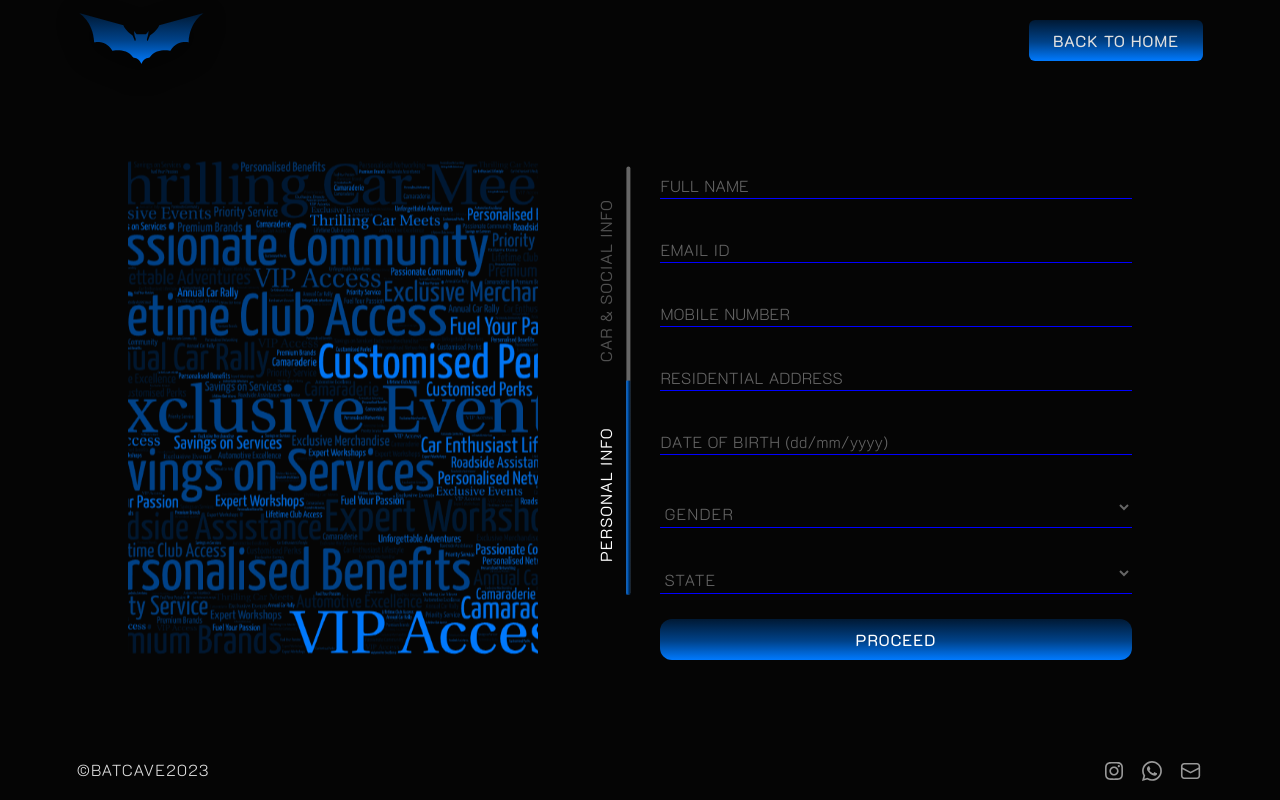
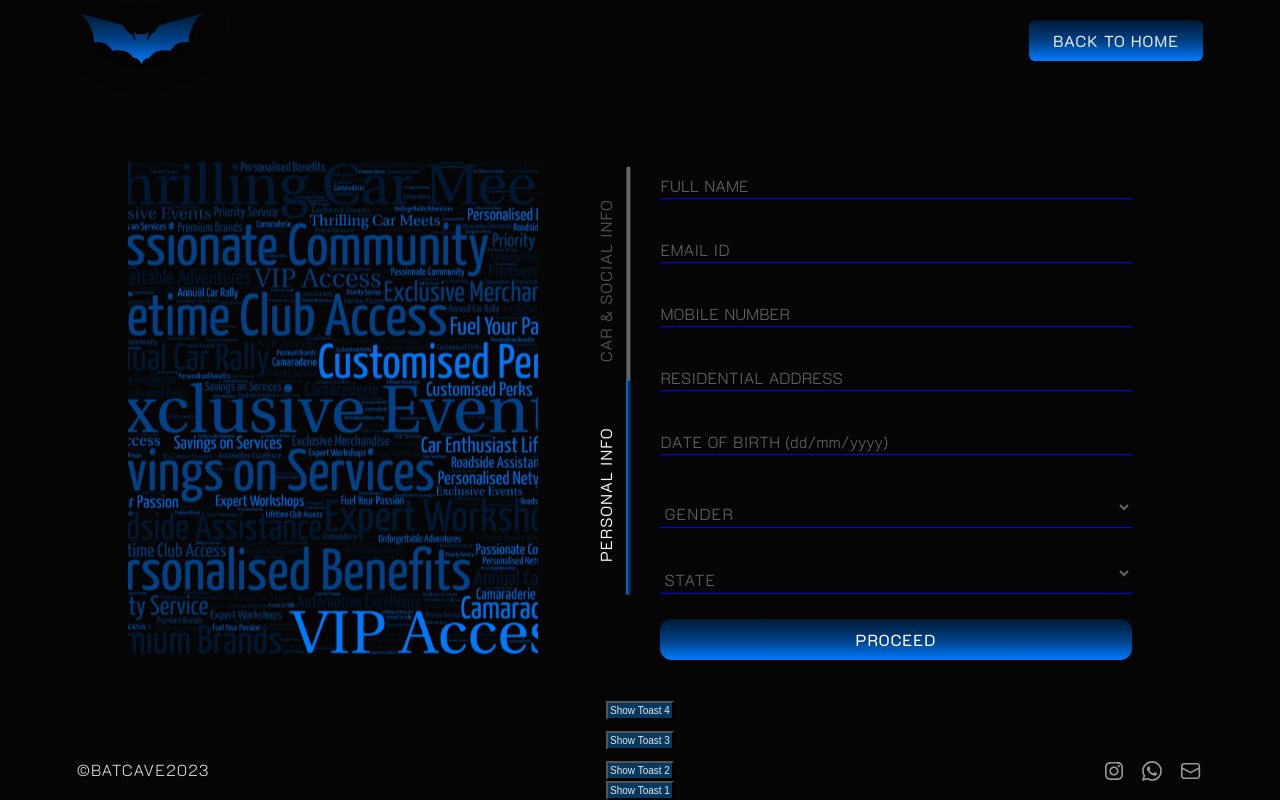
Before and after one commit to anamikagangadharan/batcaveprelaunch, a React (Create React App) app: page /register in a window 1280 px wide. Built offline with nearby package versions, Linux system fonts and the light colour scheme; a web font is replaced by a local one.

Commit message:
added toast notification

```diff
--- a/package.json
+++ b/package.json
@@ -12,6 +12,7 @@
     "react-dom": "^18.2.0",
     "react-router-dom": "^6.16.0",
     "react-scripts": "5.0.1",
+    "react-toastify": "^9.1.3",
     "web-vitals": "^2.1.4"
   },
   "scripts": {
--- a/src/components/Checkout/Checkout.jsx
+++ b/src/components/Checkout/Checkout.jsx
@@ -7,7 +7,11 @@ import { motion } from 'framer-motion';
 import Barrow from "../../assets/backarrow.svg"
 import { Link } from 'react-router-dom';
 
+import { ToastContainer, toast } from "react-toastify";
+import "react-toastify/dist/ReactToastify.css";
+
 const Checkout = () => {
+  const notify = () => toast.error("Payment Unsuccessfull");
 
     const [opened,setOpened]=useState(false)
     const [sopened,setsOpened]=useState(false)
@@ -178,7 +182,7 @@ const Checkout = () => {
 
             <span className={css.agreespan}>by clicking, I AGREE WITH THE <span onClick={()=>setOpened(!opened)} className={css.spaninside}>refund policy </span> &  <span onClick={()=>setsOpened(!opened)} className={css.spaninside}>shipping policy </span></span>
 
-            <button className={css.proceedbtn}>PROCEED TO PAY</button>
+            <button onClick={notify} className={css.proceedbtn}>PROCEED TO PAY</button>
 
 
 
@@ -188,6 +192,8 @@ const Checkout = () => {
         </div>
 
        </div>
+       {/* <button onClick={notify}>button</button> */}
+       <ToastContainer  position={"bottom-center"} />
 
        {/* refund policy popup */}
      {opened && <motion.div
--- a/src/components/Countdown/Countdown.jsx
+++ b/src/components/Countdown/Countdown.jsx
@@ -74,7 +74,7 @@ const Countdown = () => {
     </div>
 
     <div className={css.bottom}>
-    <Link to ="/"><button className={css.btohomebtn}>BACK TO HOME</button> </Link>
+    <Link onClick={()=>window.scrollTo(0,0)}  to ="/"><button className={css.btohomebtn}>BACK TO HOME</button> </Link>
           </div>
 
         </div>
--- a/src/components/Footer/Footer.jsx
+++ b/src/components/Footer/Footer.jsx
@@ -8,7 +8,7 @@ import Mail from "../../assets/mail.svg"
 const Footer = () => {
 
 
-  const phoneNumber = '+919786378480'; // Replace with the desired phone number
+  const phoneNumber = '+918877880101'; // Replace with the desired phone number
   const message = 'Hello.....'; // Replace with your message
 
   const whatsappUrl = `https://wa.me/${phoneNumber}?text=${encodeURIComponent(message)}`;
--- a/src/components/Gift/Gift.jsx
+++ b/src/components/Gift/Gift.jsx
@@ -47,7 +47,7 @@ const Gift = () => {
   useEffect(() => {
     const timer = setInterval(() => {
       handleNext();
-    }, 4000); // Change content every 5 seconds
+    }, 2000); // Change content every 5 seconds
 
     return () => clearInterval(timer); // Cleanup the timer on unmount
   }, []);
--- a/src/components/Gift/Gift.module.css
+++ b/src/components/Gift/Gift.module.css
@@ -62,7 +62,7 @@ letter-spacing: 1.8px;
 /* div2 */
 .div2{
     z-index: 2;
-    height: 185px;
+    /* height: 185px; */
 
 
 }
@@ -114,14 +114,15 @@ stroke: #007AFF;;
 
 .div3{
     display: flex;
-    align-items: center;
+    /* align-items: center; */
+    align-items: flex-start;
     justify-content: center;
     width: 100%;
 }
 .leftmiddlewrap{
     width: 70%;
     display: flex;
-    align-items: center;
+    /* align-items: center; */
     justify-content: center;
 }
 .left{
@@ -202,7 +203,7 @@ letter-spacing: 1.08px;
 .rspan{
     color: #666;
 font-family: K2D;
-font-size: 16px;
+font-size: 14px;
 font-style: normal;
 font-weight: 400;
 line-height: 28px; /* 175% */
@@ -278,6 +279,6 @@ letter-spacing: 1.2px;
         font-size: 14px;
     }
     .rspan{
-        font-size: 14px;
+        font-size: 12px;
     }
 }
--- a/src/components/PageNotFound/PageNotFound.jsx
+++ b/src/components/PageNotFound/PageNotFound.jsx
@@ -13,7 +13,7 @@ const PageNotFound = () => {
            </div>
 
            <div className={css.div2}>
-        <Link to ="/"> <button className={css.btohomebtn}>BACK TO HOME</button> </Link>
+        <Link onClick={()=>window.scrollTo(0,0)} to ="/"> <button className={css.btohomebtn}>BACK TO HOME</button> </Link>
             <span>Follow us on instagram to hop into our giveaway</span>
 
            </div>
--- a/src/components/Register/Register.jsx
+++ b/src/components/Register/Register.jsx
@@ -11,8 +11,23 @@ import { useParams} from 'react-router-dom';
 import DOBInput from "../DOBInput/DOBInput";
 // import DateofBirth from "../Dateofbirthpicker/DateofBirth";
 
+import { ToastContainer, toast } from "react-toastify";
+import "react-toastify/dist/ReactToastify.css";
+const Register = () => {
 
-const Register = () => {
+  const notify1 = () =>
+    toast.error(
+      "Apologies, our membership is exclusively available to individuals aged 18 and above.",
+      { containerId: "container1" }
+    );
+  const notify2 = () =>
+    toast.error("Email address already registered.", { containerId: "container2" });
+  const notify3 = () =>
+    toast.error("Mobile number already registered.", { containerId: "container3" });
+
+  const notify4 = () =>
+    toast.error("Car registration number already exist", { containerId: "container3" });
+
   const navigate = useNavigate();
 
 
@@ -659,6 +674,9 @@ useEffect(() => {
                       id=""
                       placeholder=""
                       required
+                      maxLength="10"
+                      //  pattern="[A-Za-z]{2}\d{2}[A-Za-z]{1,2}\d{4}
+                      //  "
 
                     />
                              <label className={css.label}>
@@ -692,7 +710,7 @@ useEffect(() => {
 
                   {/* <div className={css.inputline}> </div> */}
                   <div className={css.dummy}>
-                  <span>Content to be added</span>
+                  <span>Should be a max of 10 digits(TN05YY1234)</span>
                 </div>
                 </div>
 
@@ -780,7 +798,7 @@ useEffect(() => {
                   </span>
                 </div>
 
-              <button
+              <button  onClick={()=>window.scrollTo(0,0)}
               type="submit"
                className={`${css.proceedbtn} ${css.buttonWithZIndex}`}> proceed to checkout</button>
                 </div>
@@ -905,6 +923,55 @@ useEffect(() => {
 
   </div>
   </motion.div>}
+  <button className={css.bt1} onClick={notify1}>Show Toast 1</button>
+      <button className={css.bt2} onClick={notify2}>Show Toast 2</button>
+      <button className={css.bt3} onClick={notify3}>Show Toast 3</button>
+      <button className={css.bt4} onClick={notify4}>Show Toast 4</button>
+
+      <ToastContainer className={css.customtoastcontainer}
+      bodyClassName={css.customtoastbody}
+        toastClassName="custom-toast-container"
+        position="bottom-center"
+        autoClose={5000}
+        hideProgressBar
+        newestOnTop={false}
+        closeOnClick
+        rtl={false}
+        pauseOnFocusLoss
+        draggable
+        pauseOnHover
+        limit={3} // Set a limit of 3 toasts per container
+        containerId="container1"
+
+      />
+      {/* <ToastContainer
+        toastClassName="custom-toast-container"
+        position="bottom-right"
+        autoClose={5000}
+        hideProgressBar
+        newestOnTop={false}
+        closeOnClick
+        rtl={false}
+        pauseOnFocusLoss
+        draggable
+        pauseOnHover
+        limit={3} // Set a limit of 3 toasts per container
+        containerId="container2"
+      />
+      <ToastContainer
+        toastClassName="custom-toast-container"
+        position="top-center"
+        autoClose={5000}
+        hideProgressBar
+        newestOnTop={false}
+        closeOnClick
+        rtl={false}
+        pauseOnFocusLoss
+        draggable
+        pauseOnHover
+        limit={3} // Set a limit of 3 toasts per container
+        containerId="container3"
+      /> */}
 
     </div>
   );
--- a/src/components/Register/Register.module.css
+++ b/src/components/Register/Register.module.css
@@ -731,6 +731,56 @@ letter-spacing: 0.84px;
   /* color: yellow !important; */
 }
 
+.bt1{
+  position: fixed;
+  bottom: 0px;
+  /* left: 10px; */
+  z-index: 2000;
+  background-color: rgb(7, 56, 93);
+  color: #e3e6ea;
+  padding: 2px;
+  font-size: 10px;
+}
+.bt2{
+  position: fixed;
+  bottom: 20px;
+  /* left: 200px; */
+  z-index: 2000;
+  background-color: rgb(7, 56, 93);
+  color: #e3e6ea;
+  padding: 2px;
+  font-size: 10px;
+}
+.bt3{
+  position: fixed;
+  bottom: 50px;
+  /* left: 400px; */
+  z-index: 2000;
+  background-color: rgb(7, 56, 93);
+  color: #e3e6ea;
+  padding: 2px;
+  font-size: 10px;
+}
+.bt4{
+  position: fixed;
+  bottom: 80px;
+  /* left: 400px; */
+  z-index: 2000;
+  background-color: rgb(7, 56, 93);
+  color: #e3e6ea;
+  padding: 2px;
+  font-size: 10px;
+}
+.customtoastcontainer{
+  font-size: 14px;
+
+
+}
+/* .customtoastbody{
+  background-color: #007aff;
+  padding: 0;
+} */
+
 
 @media screen and (max-width:768px){
   .container{
--- a/src/components/RegistrationClosed/RegistrationClosed.jsx
+++ b/src/components/RegistrationClosed/RegistrationClosed.jsx
@@ -12,7 +12,7 @@ const RegistrationClosed = () => {
        </div>
 
        <div className={css.div2}>
-      <Link to ="/"><button className={css.btohomebtn}>BACK TO HOME</button></Link>
+      <Link onClick={()=>window.scrollTo(0,0)}  to ="/"><button className={css.btohomebtn}>BACK TO HOME</button></Link>
         <span>Follow us on instagram to hop into our giveaway</span>
        </div>
 
--- a/src/components/Thankyou/Thankyou.module.css
+++ b/src/components/Thankyou/Thankyou.module.css
@@ -1,4 +1,17 @@
 .container{
+    width: 100%;
+    background-color:#050505;
+    background-image: none;
+    background-size: cover;
+    background-position: center;
+    background-repeat: no-repeat;
+    min-height: 100vh;
+    display: flex;
+    justify-content: center;
+    align-items: flex-start;
+
+}
+.loaded{
     width: 100%;
     background-image: url(../../assets/main-bg.png);
     background-size: cover;
@@ -85,8 +98,10 @@ line-height: 19px; /* 118.75% */
 letter-spacing: 0.96px;
 }
 @media screen and (max-width:768px){
-
-    .container{
+.container{
+    background-color: #050505;
+}
+    .loaded{
         background-image: url(../../assets/final-mob-bg.png);
     }
     .wrap{
```
Also changed, not shown: src/components/Thankyou/Thankyou.jsx (+15 -3 lines), 1 other file (tests, documents, lock files or other folders).
